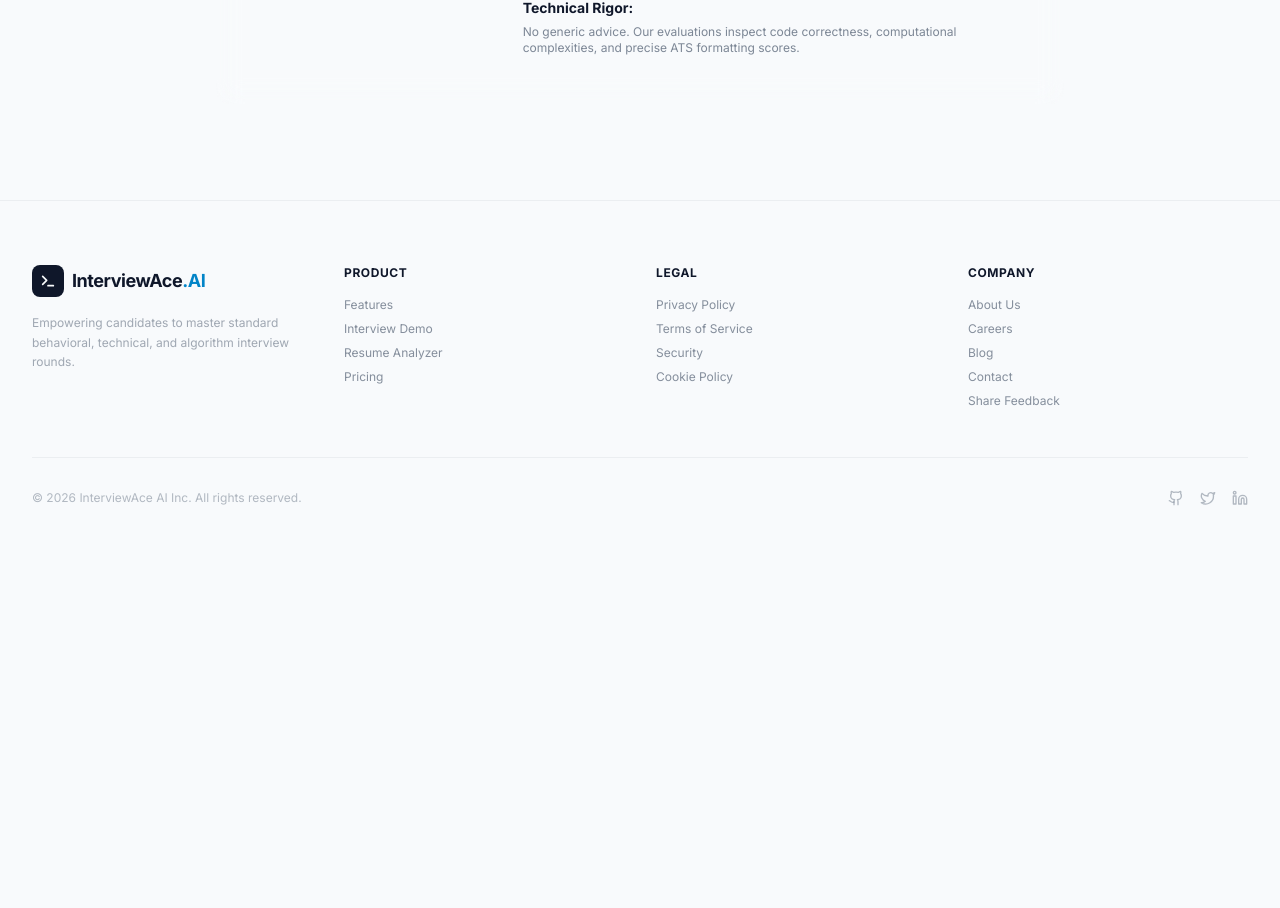
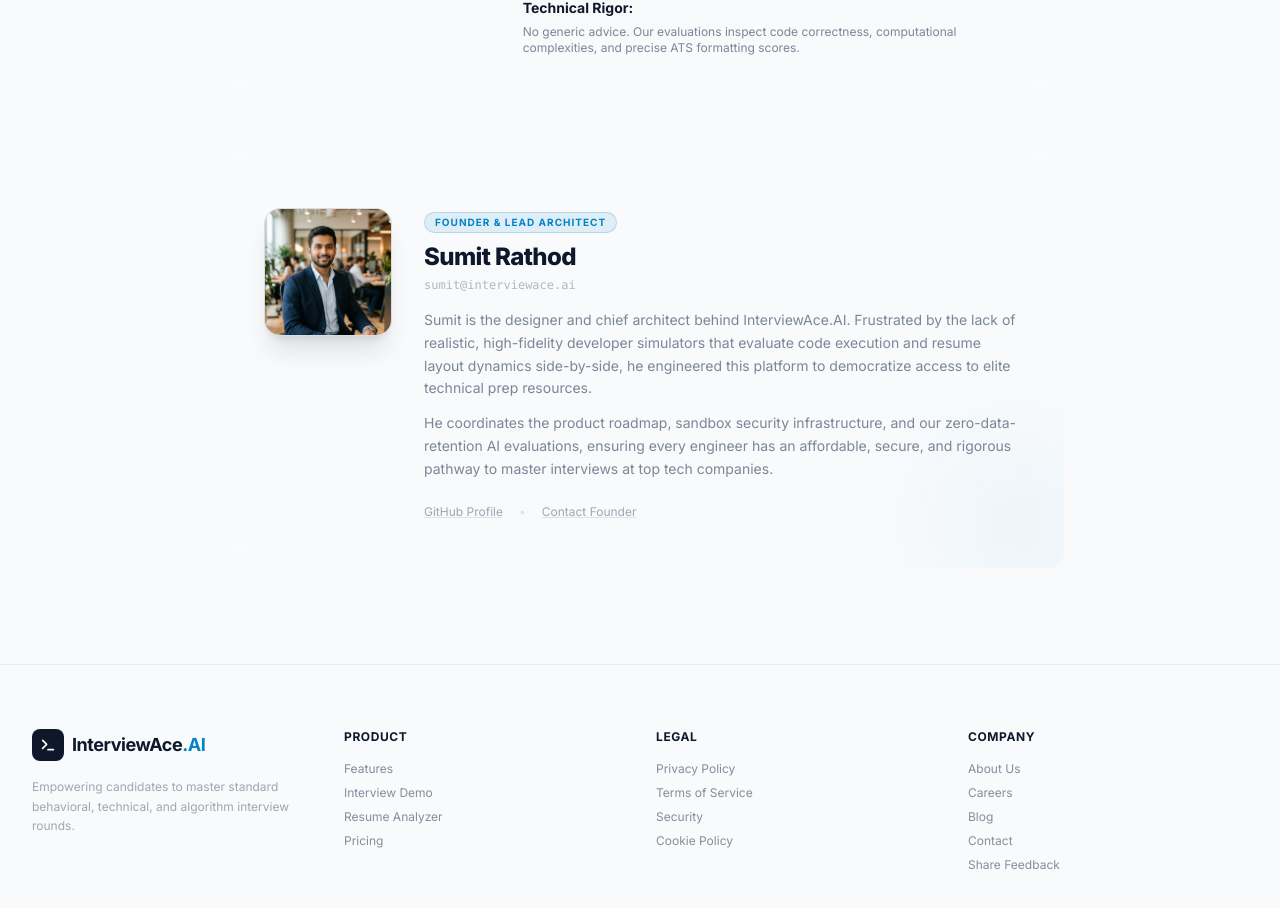
Before and after one commit to Sumitrathod16/InterviewAce.Ai, a React (Vite) app: page /about in a window 1280 px wide. Shown: the part 914-1822 px from the top of the page. Before the commit the page ends 1452 px from the top, so only its background shows below. Built offline with nearby package versions, Linux system fonts and the light colour scheme; no server answers.

Commit message:
implement static footer navigation pages including About Us, Contact, Privacy, Security, and Terms of Service

```diff
--- a/src/components/footer_pages/AboutUs.jsx
+++ b/src/components/footer_pages/AboutUs.jsx
@@ -84,6 +84,67 @@ export default function AboutUs() {
             </div>
           </div>
         </div>
+
+        {/* Founder Section */}
+        <div className="mt-8 glassmorphism premium-border p-8 sm:p-12 rounded-2xl space-y-6 relative overflow-hidden">
+          <div className="absolute -right-10 -bottom-10 w-40 h-40 rounded-full bg-accent/5 blur-[50px] pointer-events-none" />
+
+          <div className="flex flex-col sm:flex-row gap-8 items-center sm:items-start relative z-10">
+            <div className="shrink-0">
+              <img
+                src="/founder_avatar.png"
+                alt="Sumit Rathod"
+                className="w-28 h-28 sm:w-32 sm:h-32 rounded-2xl object-cover border border-white/15 shadow-xl bg-secondaryBg"
+                onError={(e) => {
+                  // Fallback to a styled SVG avatar if image fails to load
+                  e.target.style.display = 'none';
+                  e.target.nextSibling.style.display = 'flex';
+                }}
+              />
+              <div className="hidden w-28 h-28 sm:w-32 sm:h-32 rounded-2xl border border-white/15 shadow-xl bg-secondaryBg/80 flex-col items-center justify-center text-white/40">
+                <span className="text-2xl font-bold">SR</span>
+              </div>
+            </div>
+
+            <div className="space-y-4 flex-1 text-center sm:text-left">
+              <div>
+                <span className="text-[10px] font-bold text-accent uppercase tracking-widest bg-accent/10 border border-accent/20 px-2.5 py-0.5 rounded-full inline-block mb-2">
+                  Founder & Lead Architect
+                </span>
+                <h2 className="text-xl sm:text-2xl font-extrabold text-white tracking-tight">Sumit Rathod</h2>
+                <p className="text-xs text-lightGray/40 mt-1 font-mono">sumit@interviewace.ai</p>
+              </div>
+
+              <div className="text-sm text-lightGray/70 space-y-3 leading-relaxed">
+                <p>
+                  Sumit is the designer and chief architect behind InterviewAce.AI. Frustrated by the lack of realistic, high-fidelity developer simulators that evaluate code execution and resume layout dynamics side-by-side, he engineered this platform to democratize access to elite technical prep resources.
+                </p>
+                <p>
+                  He coordinates the product roadmap, sandbox security infrastructure, and our zero-data-retention AI evaluations, ensuring every engineer has an affordable, secure, and rigorous pathway to master interviews at top tech companies.
+                </p>
+              </div>
+
+              <div className="flex justify-center sm:justify-start gap-4 pt-2 text-xs">
+                <a
+                  href="https://github.com/Sumitrathod16"
+                  target="_blank"
+                  rel="noreferrer"
+                  className="text-lightGray/50 hover:text-white underline decoration-white/10 hover:decoration-white transition-colors"
+                >
+                  GitHub Profile
+                </a>
+                <span className="text-white/10">•</span>
+                <a
+                  href="mailto:sumit@interviewace.ai"
+                  className="text-lightGray/50 hover:text-white underline decoration-white/10 hover:decoration-white transition-colors"
+                >
+                  Contact Founder
+                </a>
+              </div>
+            </div>
+          </div>
+        </div>
+
       </div>
     </div>
   );
--- a/src/components/footer_pages/Contact.jsx
+++ b/src/components/footer_pages/Contact.jsx
@@ -91,17 +91,34 @@ export default function Contact() {
 
                 <div className="flex items-start gap-3">
                   <Mail size={16} className="text-white/60 shrink-0 mt-0.5" />
-                  <div>
-                    <h4 className="font-semibold text-white">Email Support</h4>
-                    <a href="mailto:support@interviewace.ai" className="hover:text-white transition-colors">support@interviewace.ai</a>
+                  <div className="space-y-2">
+                    <h4 className="font-semibold text-white">Direct Channels</h4>
+                    <div className="space-y-1">
+                      <p className="text-[10px] text-lightGray/40 font-mono uppercase tracking-wider">General & Help</p>
+                      <a href="mailto:support@interviewace.ai" className="text-white hover:text-accent font-semibold transition-colors block text-xs underline decoration-white/5">
+                        support@interviewace.ai
+                      </a>
+                    </div>
+                    <div className="space-y-1">
+                      <p className="text-[10px] text-lightGray/40 font-mono uppercase tracking-wider">Security Audits</p>
+                      <a href="mailto:security@interviewace.ai" className="text-white hover:text-accent font-semibold transition-colors block text-xs underline decoration-white/5">
+                        security@interviewace.ai
+                      </a>
+                    </div>
+                    <div className="space-y-1">
+                      <p className="text-[10px] text-lightGray/40 font-mono uppercase tracking-wider">Privacy & GDPR</p>
+                      <a href="mailto:privacy@interviewace.ai" className="text-white hover:text-accent font-semibold transition-colors block text-xs underline decoration-white/5">
+                        privacy@interviewace.ai
+                      </a>
+                    </div>
                   </div>
                 </div>
 
-                <div className="flex items-start gap-3">
+                <div className="flex items-start gap-3 pt-2">
                   <Globe size={16} className="text-white/60 shrink-0 mt-0.5" />
                   <div>
                     <h4 className="font-semibold text-white">Web Portal</h4>
-                    <p>http://localhost:5173</p>
+                    <p className="font-mono text-xs">http://localhost:5173</p>
                   </div>
                 </div>
               </div>
--- a/src/components/footer_pages/PrivacyPolicy.jsx
+++ b/src/components/footer_pages/PrivacyPolicy.jsx
@@ -79,10 +79,24 @@ export default function PrivacyPolicy() {
             </p>
           </section>
 
+          <section className="space-y-4">
+            <h2 className="text-lg font-bold text-white flex items-center gap-2">
+              <HardDrive size={18} className="text-white/60" /> 5. Data Handling and Processing
+            </h2>
+            <p>
+              We follow rigorous data processing rules to ensure safety and transparency:
+            </p>
+            <ul className="list-disc pl-5 space-y-2 text-lightGray/70">
+              <li><strong>Resume Extraction:</strong> When you upload a resume, text characters are extracted in memory to compute ATS scores. The PDF file content is deleted automatically within 24 hours from our caching nodes and is never shared or sold.</li>
+              <li><strong>Coding Sandbox Submissions:</strong> Code compiled in our mock compiler environments is run in isolated containers. These containers are destroyed immediately after execution completes.</li>
+              <li><strong>Mock Audio/Transcripts:</strong> Audio recordings for behavioral rounds are processed for voice-to-text conversion. The raw voice buffers are discarded after parsing, and only the text transcripts are stored in your profile to allow feedback audits. You can purge these transcripts from your dashboard anytime.</li>
+            </ul>
+          </section>
+
           <section className="space-y-4 pt-6 border-t border-white/5">
             <h3 className="text-sm font-bold text-white">Contact Our Data Team</h3>
             <p className="text-xs text-lightGray/60">
-              For privacy audits, compliance verification, or questions regarding GDPR / CCPA specifications, email us at <a href="mailto:privacy@interviewace.ai" className="text-white underline hover:text-lightGray transition-colors">privacy@privacy@interviewace.ai</a>.
+              For privacy audits, compliance verification, or questions regarding GDPR / CCPA specifications, email us at <a href="mailto:privacy@interviewace.ai" className="text-white underline hover:text-lightGray transition-colors">privacy@interviewace.ai</a>.
             </p>
           </section>
         </div>
--- a/src/components/footer_pages/SecurityPolicy.jsx
+++ b/src/components/footer_pages/SecurityPolicy.jsx
@@ -81,6 +81,15 @@ export default function SecurityPolicy() {
             </p>
           </section>
 
+          <section className="space-y-4">
+            <h2 className="text-lg font-bold text-white flex items-center gap-2">
+              <ShieldAlert size={18} className="text-white/60" /> 5. Cloud Infrastructure & Authentication Security
+            </h2>
+            <p>
+              Our workspace portal leverages Google Firebase Authentication to authenticate developer sessions. All user profile records, payment configurations, and database credentials are stored in secure cloud systems behind strictly configured IAM security rules. Database connections are restricted to our server subnet, and all administrative dashboards require double-factor verification.
+            </p>
+          </section>
+
           <section className="space-y-4 pt-6 border-t border-white/5">
             <h3 className="text-sm font-bold text-white">Report Vulnerabilities</h3>
             <p className="text-xs text-lightGray/60">
--- a/src/components/footer_pages/TermsOfService.jsx
+++ b/src/components/footer_pages/TermsOfService.jsx
@@ -79,6 +79,15 @@ export default function TermsOfService() {
             </p>
           </section>
 
+          <section className="space-y-4">
+            <h2 className="text-lg font-bold text-white flex items-center gap-2">
+              <Scale size={18} className="text-white/60" /> 5. Payments, Subscriptions, and Refunds
+            </h2>
+            <p>
+              Upgrades to Premium or other paid assessments are processed securely via third-party payment gateways. All fees paid are non-refundable unless specified otherwise by local consumer protection statutes. If you encounter a billing discrepancy, contact support within 14 business days.
+            </p>
+          </section>
+
           <section className="space-y-4 pt-6 border-t border-white/5">
             <h3 className="text-sm font-bold text-white">Need Clarification?</h3>
             <p className="text-xs text-lightGray/60">
```
Also changed, not shown: public/founder_avatar.png (added).
